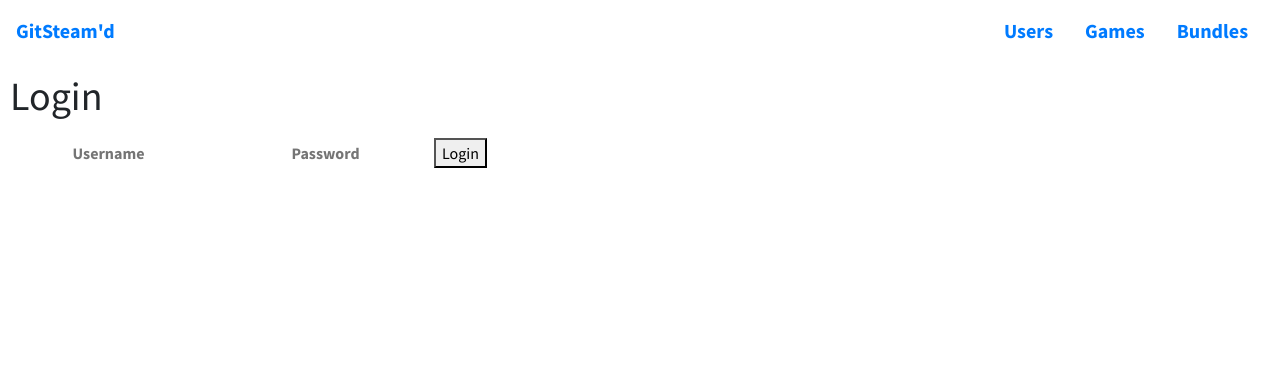
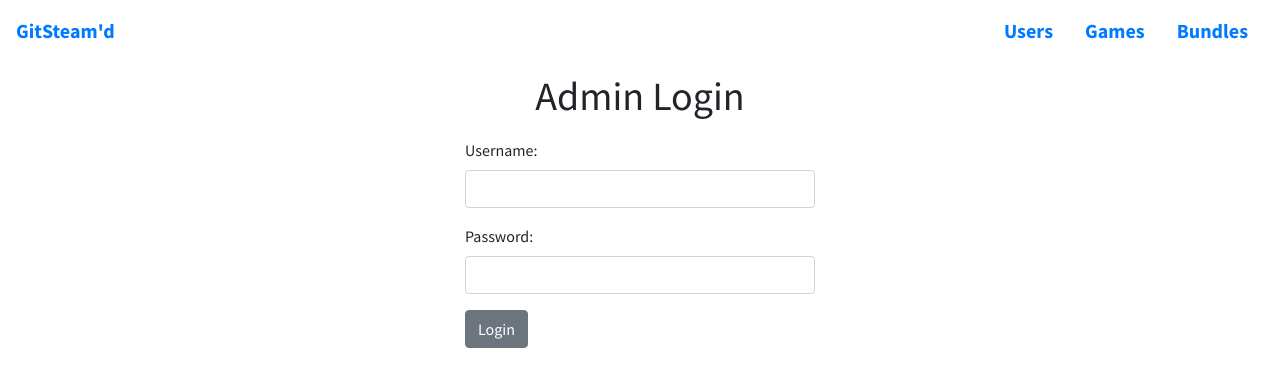
Before and after one commit to zachwood0s/SteamDataWebsite, a Vue app: page /admin/login in a window 1280 px wide. Shown: the top 386 px of the page. Built offline with nearby package versions, Linux system fonts and the light colour scheme.

Commit message:
more admin stuff

```diff
--- a/src/components/AddUser.vue
+++ b/src/components/AddUser.vue
@@ -1,29 +1,30 @@
-<template lang="pug">
-  div
-    NavBar
-    .container
-      .row.justify-content-md-center#searchArea
-        .col-md-8.mt-5
-          input.mt-5.mb-1.w-100.ft-xxsuperlarge.color-base2#userSearch(
-            placeholder='Search'
-            v-model='searchText'
-            v-on:keyup.enter='search'
-            )
-      .row.justify-content-md-center
-        .col.text-center.ft-medium Search for a Steam Username
-      .row.justify-content-md-center.my-5
-        ul.list-group.col-md#usersList(
-          v-if="users && users.length"
-          v-bind:class="{loaded: loaded}"
-        )
-          li.bg-base5.list-group-item.my-1(
-            v-for="user of users"
-          )
-            .row
-              .col-10 {{ user.Username }}
-              router-link.col-2.font-weight-bold.bg-base9.color-base6.h-100.viewProfile.text-center(:to="{path: '/user/'+user.Username }") View Profile
-        ul(v-if="errors && errors.length")
-          li(v-for="error of errors") {{ error.message }}
+<template>
+  <div>
+    <NavBar/>
+    <div class="alert alert-danger" role="alert" v-if="!valid">
+      Incorrect Login Credentials
+    </div>
+    <div class="container">
+      <div class="row">
+        <div class="col-sm"></div>
+        <div class="col-sm">
+          <h1 style="text-align: center;">Admin Login</h1>
+          <form>
+            <div class="form-group" id="login">
+              <label for="username">Username:</label>
+              <input class="form-control" type="text" name="username" v-model="input.username" />
+            </div>
+            <div class="form-group" id="login">
+              <label for="password">Password:</label>
+              <input class="form-control" type="password" name="password" v-model="input.password" />
+            </div>
+              <button class="btn btn-secondary" type="button" v-on:click="login()">Login</button>
+          </form>
+          </div>
+          <div class="col-sm"></div>
+        </div>
+      </div>
+  </div>
 </template>
 
 <script>
--- a/src/components/Admin.vue
+++ b/src/components/Admin.vue
@@ -11,7 +11,7 @@
              <i style="margin: 5px;" class="far fa-user fa-7x"></i>
            </div>
           <div class="card-body align-items-center d-flex justify-content-center">
-           <a href="{path: '/admin/add/user}" class="btn btn-primary">Add User</a>
+           <router-link class="btn btn-secondary" v-bind:to="{path: '/admin/add/user'}">Add User</router-link>
            </div>
          </div>
         </div>
@@ -22,7 +22,7 @@
              <i style="margin: 5px;" class="fas fa-gamepad fa-7x"></i>
            </div>
            <div class="card-body align-items-center d-flex justify-content-center">
-             <a href="#" class="btn btn-primary">Add Item</a>
+             <router-link class="btn btn-secondary" v-bind:to="{path: '/admin/add/item'}">Add Item</router-link>
            </div>
          </div>
         </div>
@@ -33,7 +33,7 @@
              <i style="margin: 5px;" class="fas fa-book-open fa-7x"></i>
           </div>
           <div class="card-body align-items-center d-flex justify-content-center">
-             <a href="#" class="btn btn-primary">Add Game Genre</a>
+              <router-link class="btn btn-secondary" v-bind:to="{path: '/admin/add/genre'}">Add Game Genre</router-link>
            </div>
          </div>
         </div>
@@ -44,7 +44,7 @@
              <i style="margin: 5px;" class="far fa-comments fa-7x"></i>
           </div>
           <div class="card-body align-items-center d-flex justify-content-center">
-             <a href="#" class="btn btn-primary">Archive Review</a>
+             <router-link class="btn btn-secondary" v-bind:to="{path: '/admin/archive/reviews'}">Archive Review</router-link>
            </div>
          </div>
         </div>
@@ -55,7 +55,7 @@
               <i style="margin: 5px;" class="fas fa-dollar-sign fa-7x"></i>
           </div>
           <div class="card-body align-items-center d-flex justify-content-center">
-             <a href="#" class="btn btn-primary">Update Bundle Price</a>
+             <router-link class="btn btn-secondary" v-bind:to="{path: '/admin/update/bundle'}">Update Bundle Price</router-link>
            </div>
          </div>
         </div>
--- a/src/components/Login.vue
+++ b/src/components/Login.vue
@@ -2,14 +2,28 @@
   <div>
     <NavBar/>
     <div class="alert alert-danger" role="alert" v-if="!valid">
-          Incorrect Login Credentials
+      Incorrect Login Credentials
+    </div>
+    <div class="container">
+      <div class="row">
+        <div class="col-sm"></div>
+        <div class="col-sm">
+          <h1 style="text-align: center;">Admin Login</h1>
+          <form>
+          	<div class="form-group" id="login">
+              <label for="username">Username:</label>
+              <input class="form-control" type="text" name="username" v-model="input.username" />
+            </div>
+            <div class="form-group" id="login">
+              <label for="password">Password:</label>
+              <input class="form-control" type="password" name="password" v-model="input.password" />
+            </div>
+              <button class="btn btn-secondary" type="button" v-on:click="login()">Login</button>
+          </form>
+          </div>
+          <div class="col-sm"></div>
+        </div>
       </div>
-    	<div id="login">
-        <h1>Login</h1>
-        <input type="text" name="username" v-model="input.username" placeholder="Username" />
-        <input type="password" name="password" v-model="input.password" placeholder="Password" />
-        <button type="button" v-on:click="login()">Login</button>
-    </div>
   </div>
 </template>
 
```
